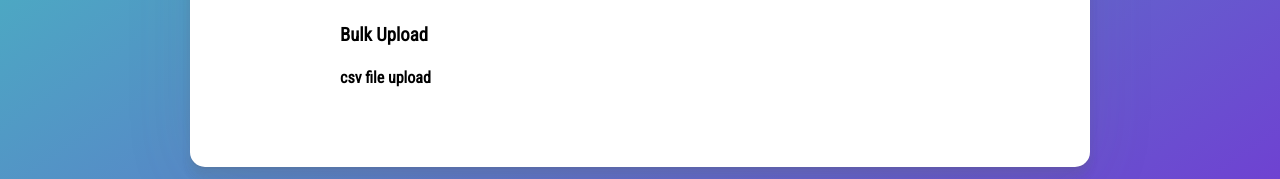
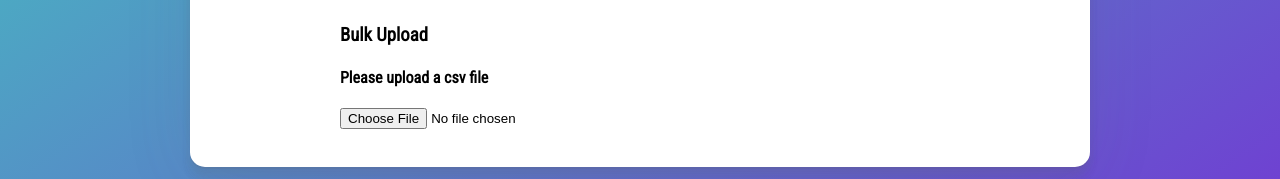
Before and after one commit to project-symi/frontend-symi, a Next.js app: page /admin in a window 1280 px wide. Both pictures are taken after a click on the element "Employees". Shown: the part 510-689 px from the top of the page. Built offline with nearby package versions, Linux system fonts and the light colour scheme.

Commit message:
implemented csv upload

```diff
--- a/components/adminPage/EmployeeInput.js
+++ b/components/adminPage/EmployeeInput.js
@@ -1,8 +1,15 @@
-//util functions
+/* eslint-disable react/prop-types */
+//utils
 import { formValidation } from '../../utils/utils';
+import Papa from 'papaparse';
 
 //components
 import { TextField, Button } from '@material-ui/core';
+
+//sweet alert
+import swal from 'sweetalert';
+import '../../assets/sweetalert.min.js';
+
 
 class EmployeeInput extends React.Component {
   constructor() {
@@ -14,7 +21,8 @@ class EmployeeInput extends React.Component {
       name: '',
       dateOfBirth: '',
       type: '',
-      formValidation: { employeeId: { isShown: false, message: '' }, email: { isShown: false, message: '' }, department: { isShown: false, message: '' }, name: { isShown: false, message: '' }, dateOfBirth: { isShown: false, message: '' }, type: { isShown: false, message: '' }}
+      gender: '',
+      formValidation: { employeeId: { isShown: false, message: '' }, email: { isShown: false, message: '' }, department: { isShown: false, message: '' }, name: { isShown: false, message: '' }, dateOfBirth: { isShown: false, message: '' }, type: { isShown: false, message: '' }},
     };
   }
 
@@ -41,6 +49,28 @@ class EmployeeInput extends React.Component {
       });
     }
   };
+
+  handleCsvInput = e => {
+    //in case file type is not CSV
+    if (e.target.files[0].type !== 'text/csv') {
+      swal({
+        title: 'Upload Error',
+        text: 'Please upload a CSV file',
+        icon: 'error',
+        button: true
+      });
+    } else {
+      console.log(e.target.files[0]);
+      Papa.parse(e.target.files[0], {
+        complete: (results) => {
+          console.log(results);
+          this.props.addNewEmployee(results.data);
+        }
+      });
+    }
+    //clear input value in any case
+    e.target.value = '';
+  }
 
   render() {
     return (
@@ -130,7 +160,8 @@ class EmployeeInput extends React.Component {
           {/* <button onClick={this.handleFormSubmit}>ADD USER</button> */}
         </form>
         <h3>Bulk Upload</h3>
-        <h4>csv file upload</h4>
+        <h4>Please upload a csv file</h4>
+        <input type='file' onChange={this.handleCsvInput}></input>
       </div>
     );
   }
--- a/pages/admin.js
+++ b/pages/admin.js
@@ -19,7 +19,12 @@ export default class Admin extends React.Component {
   }
 
   addNewEmployee = addedEmployee => {
-    this.setState({ addedEmployee });
+    if (Array.isArray(addedEmployee)) {
+      console.log('use endpoint for bulk upload');
+    } else {
+      console.log('individual employee upload');
+      this.setState({ addedEmployee });
+    }
   };
 
   handleComponentView = (view) => {
```
